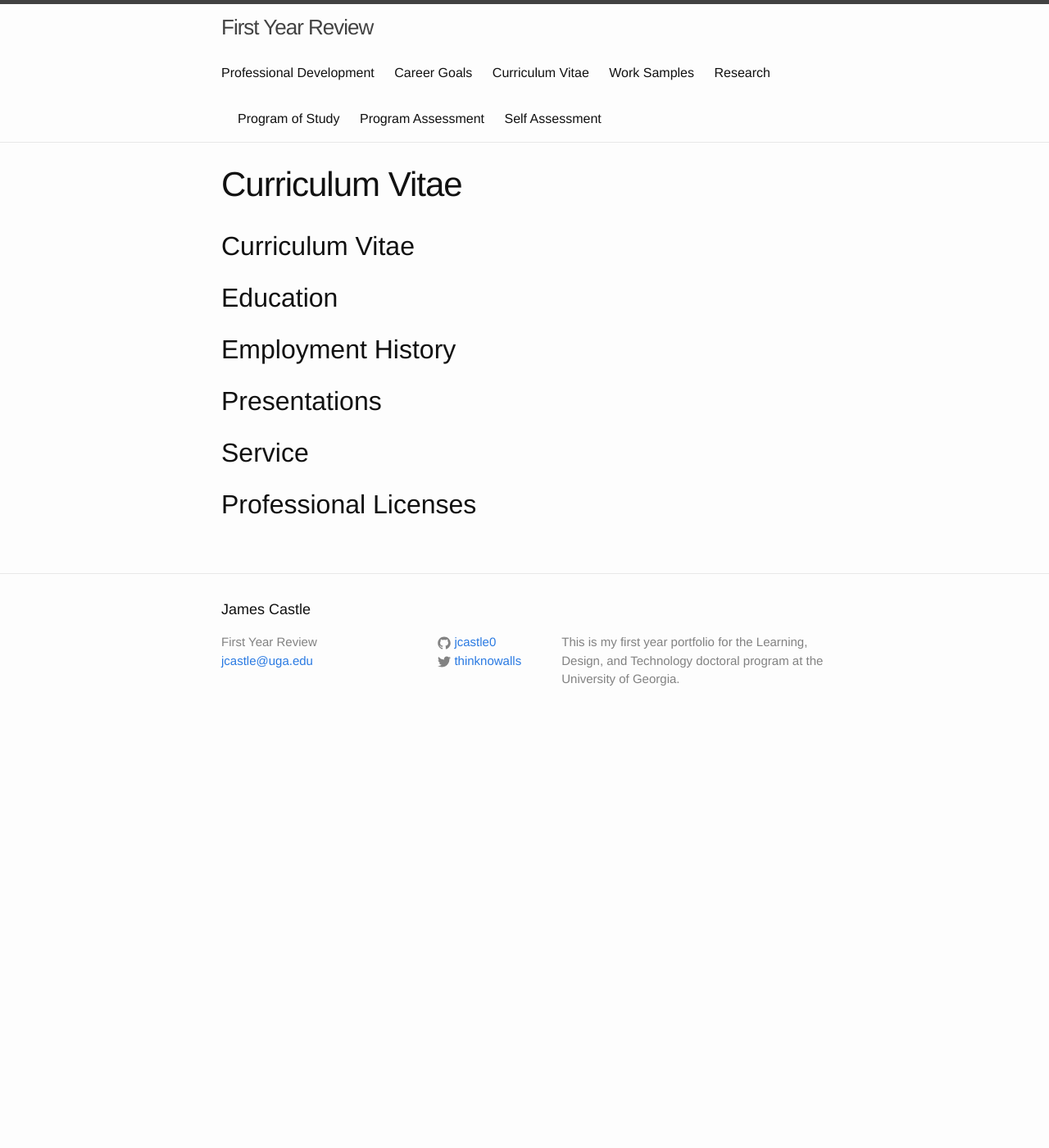
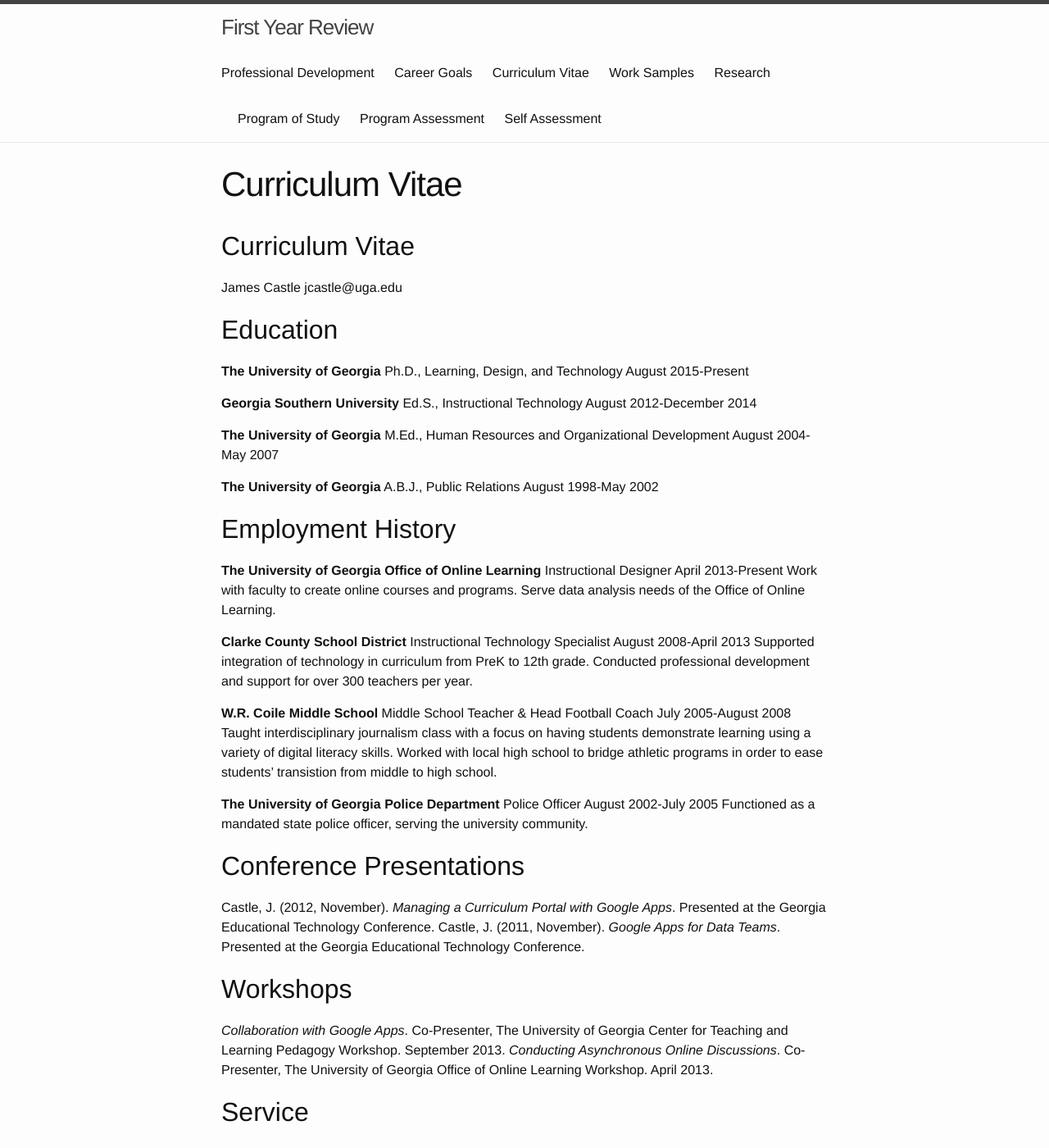
Before and after one commit to jcastle0/ldtportfolio, a Jekyll site: the page built from cv.md, in a window 1280 px wide and 1400 px high. Shown: the whole window at 82% size. Built offline with Jekyll 4.4.1, drawn with Linux system fonts in a browser that asks for light colours; some of the changed text lies outside the part shown.

Commit message:
Update cv.md

```diff
--- a/cv.md
+++ b/cv.md
@@ -6,12 +6,64 @@
 
 ## Curriculum Vitae
 
+James Castle
+jcastle@uga.edu
+
 ## Education
+
+**The University of Georgia**
+Ph.D., Learning, Design, and Technology
+August 2015-Present
+
+**Georgia Southern University**
+Ed.S., Instructional Technology
+August 2012-December 2014
+
+**The University of Georgia**
+M.Ed., Human Resources and Organizational Development
+August 2004-May 2007
+
+**The University of Georgia**
+A.B.J., Public Relations
+August 1998-May 2002
 
 ## Employment History
 
-## Presentations
+**The University of Georgia Office of Online Learning**
+Instructional Designer
+April 2013-Present
+Work with faculty to create online courses and programs. Serve data analysis needs of the Office of Online Learning.
+
+**Clarke County School District**
+Instructional Technology Specialist
+August 2008-April 2013
+Supported integration of technology in curriculum from PreK to 12th grade. Conducted professional development and support for over 300 teachers per year.
+
+**W.R. Coile Middle School**
+Middle School Teacher & Head Football Coach
+July 2005-August 2008
+Taught interdisciplinary journalism class with a focus on having students demonstrate learning using a variety of digital literacy skills. Worked with local high school to bridge athletic programs in order to ease students' transistion from middle to high school.
+
+**The University of Georgia Police Department**
+Police Officer
+August 2002-July 2005
+Functioned as a mandated state police officer, serving the university community.
+
+## Conference Presentations
+
+Castle, J. (2012, November). *Managing a Curriculum Portal with Google Apps*. Presented at the Georgia Educational Technology Conference.
+Castle, J. (2011, November). *Google Apps for Data Teams*. Presented at the Georgia Educational Technology Conference.
+
+## Workshops
+
+*Collaboration with Google Apps*. Co-Presenter, The University of Georgia Center for Teaching and Learning Pedagogy Workshop. September 2013.
+*Conducting Asynchronous Online Discussions*. Co-Presenter, The University of Georgia Office of Online Learning Workshop. April 2013.
 
 ## Service
 
+**Proposal Reviewer**
+Association for Educational Communications and Technology
+February 2016
+Reviewed proposals for AECT 2016 conference.
+
 ## Professional Licenses
```
